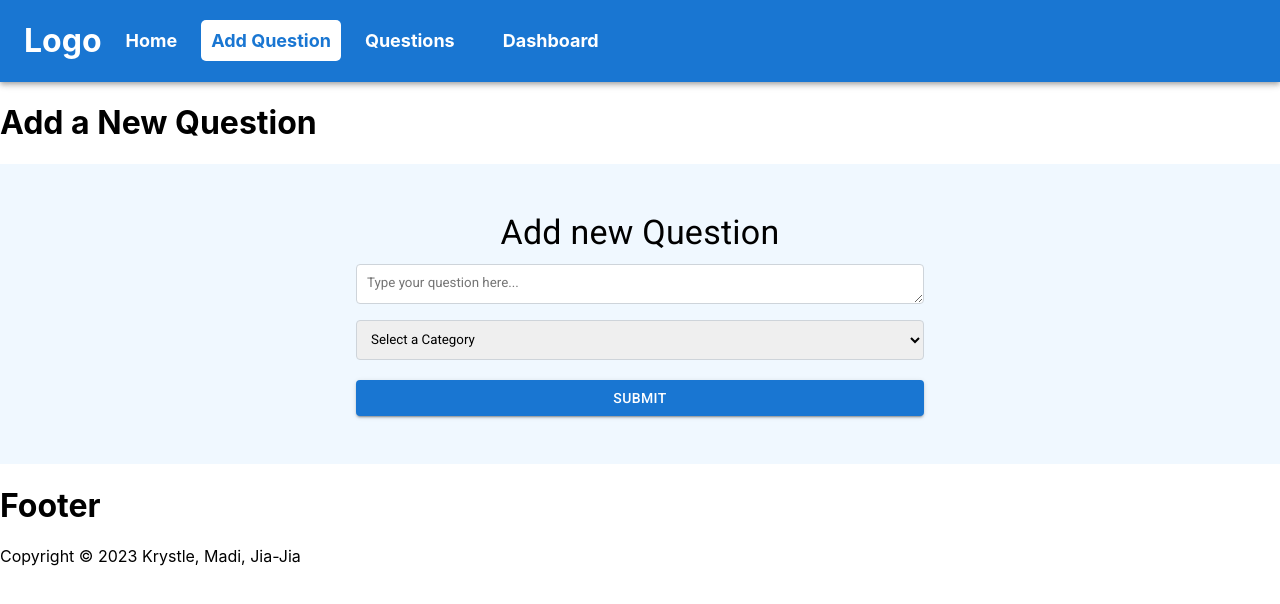
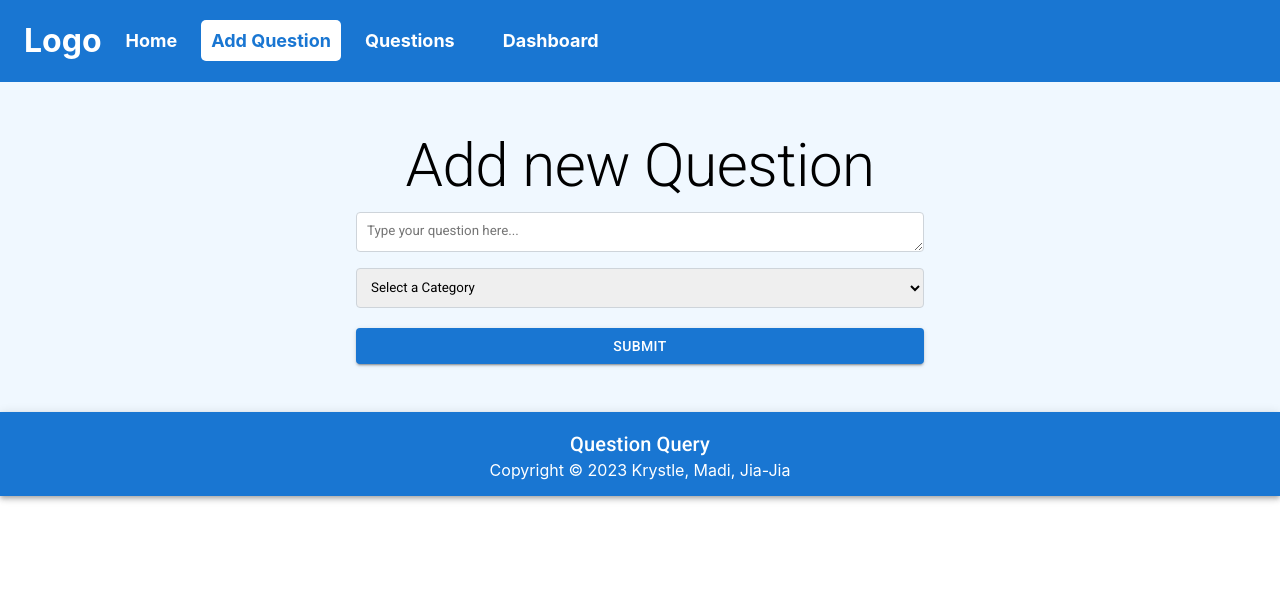
Before and after one commit to l33krys/react-question-of-the-day, a React (Create React App) app: page /add-question in a window 1280 px wide. Shown: the top 604 px of the page. Built offline with nearby package versions, Linux system fonts and the light colour scheme.

Commit message:
footer styled and state moved to app.js for add question logic to work

```diff
--- a/src/App.js
+++ b/src/App.js
@@ -1,5 +1,5 @@
 import "./App.css";
-import React from "react";
+import React, { useState } from "react";
 import { BrowserRouter as Router, Route, Switch } from "react-router-dom";
 import NavBar from "./components/NavBar";
 import Footer from "./components/Footer";
@@ -9,6 +9,12 @@ import Dashboard from "./pages/Dashboard";
 import Questions from "./pages/Questions";
 
 function App() {
+  const [questions, setQuestions] = useState([]);
+
+  const handleNewQuestion = (newQuestion) => {
+    setQuestions([...questions, newQuestion]);
+  };
+
   return (
     <Router>
       <NavBar />
@@ -17,13 +23,21 @@ function App() {
           <Home />
         </Route>
         <Route path="/add-question">
-          <AddQuestion />
+          <AddQuestion
+            questions={questions}
+            setQuestions={setQuestions}
+            handleNewQuestion={handleNewQuestion}
+          />
         </Route>
         <Route path="/dashboard">
           <Dashboard />
         </Route>
         <Route path="/questions">
-          <Questions />
+          <Questions
+            questions={questions}
+            setQuestions={setQuestions}
+            handleNewQuestion={handleNewQuestion}
+          />
         </Route>
       </Switch>
       <Footer />
--- a/src/components/AddQuestionForm.js
+++ b/src/components/AddQuestionForm.js
@@ -56,7 +56,7 @@ const AddQuestionForm = ({ handleNewQuestion }) => {
       text: values.newQuestion,
       category: values.category,
       completed: false,
-      likes: 0
+      likes: 0,
     };
 
     fetch("http://localhost:3000/questions", {
@@ -74,7 +74,7 @@ const AddQuestionForm = ({ handleNewQuestion }) => {
     <Grid container justifyContent="center" className="AddQuestionForm">
       <Grid item xs={12} sm={8} md={6}>
         <Box p={3}>
-          <Typography variant="h4" align="center">
+          <Typography variant="h2" align="center">
             Add new Question
           </Typography>
           <Formik
--- a/src/components/Footer.js
+++ b/src/components/Footer.js
@@ -1,12 +1,19 @@
 import React from "react";
+import { AppBar, Box, Typography } from "@mui/material";
 
 function Footer() {
   const currentYear = new Date().getFullYear();
   return (
-    <div>
-      <h1>Footer</h1>
-      <p>Copyright &copy; {currentYear} Krystle, Madi, Jia-Jia</p>
-    </div>
+    <Box sx={{ flexGrow: 1 }}>
+      <AppBar position="static" className=".app-bar">
+        <Typography variant="h6" align="center" sx={{ marginTop: 2 }}>
+          Question Query
+        </Typography>
+        <Typography variant="p" align="center" sx={{ marginBottom: 2 }}>
+          Copyright &copy; {currentYear} Krystle, Madi, Jia-Jia
+        </Typography>
+      </AppBar>
+    </Box>
   );
 }
 
--- a/src/components/QuestionsContainer.js
+++ b/src/components/QuestionsContainer.js
@@ -5,8 +5,7 @@ import Search from "./Search";
 import AddQuestionForm from "./AddQuestionForm";
 import { Button } from "@mui/material";
 
-function QuestionsContainer() {
-  const [questions, setQuestions] = useState([]);
+function QuestionsContainer({ questions, setQuestions, handleNewQuestion }) {
   const [search, setSearch] = useState("");
   const [selectedCategory, setSelectedCategory] = useState("All");
   const [showNewAndUsed, setShowNewAndUsed] = useState(false);
@@ -86,10 +85,6 @@ function QuestionsContainer() {
     }
   }
 
-  const handleNewQuestion = (newQuestion) => {
-    setQuestions([...questions, newQuestion]);
-  };
-
   return (
     <div>
       <Typography variant="h2">Today's Question</Typography>
--- a/src/index.css
+++ b/src/index.css
@@ -95,10 +95,6 @@ code {
   transition: background-color 0.2s;
 }
 
-.active-link:hover {
-  background-color: #e3f2fd;
-}
-
 .navbar-link:hover {
   font-size: 20px;
   text-decoration: underline;
@@ -109,3 +105,8 @@ code {
   height: auto;
   font-weight: bold;
 }
+.footer {
+  background-color: #1976d2;
+  color: white;
+  text-align: center;
+}
--- a/src/pages/AddQuestion.js
+++ b/src/pages/AddQuestion.js
@@ -1,11 +1,10 @@
 import React from "react";
 import AddQuestionForm from "../components/AddQuestionForm";
 
-function AddQuestion() {
+function AddQuestion({ handleNewQuestion }) {
   return (
     <div>
-      <h1>Add a New Question</h1>
-      <AddQuestionForm></AddQuestionForm>
+      <AddQuestionForm handleNewQuestion={handleNewQuestion}></AddQuestionForm>
     </div>
   );
 }
--- a/src/pages/Questions.js
+++ b/src/pages/Questions.js
@@ -3,11 +3,15 @@ import QuestionsContainer from "../components/QuestionsContainer";
 
 //QuestionsContainer.js should really live in pages (presentation)
 
-const Questions = () => {
+const Questions = ({ questions, setQuestions, handleNewQuestion }) => {
   return (
     <div>
       <h1>All Questions</h1>
-      <QuestionsContainer></QuestionsContainer>
+      <QuestionsContainer
+        questions={questions}
+        setQuestions={setQuestions}
+        handleNewQuestion={handleNewQuestion}
+      ></QuestionsContainer>
     </div>
   );
 };
```
Also changed, not shown: src/components/QuestionsList.js (+7 -2 lines).
